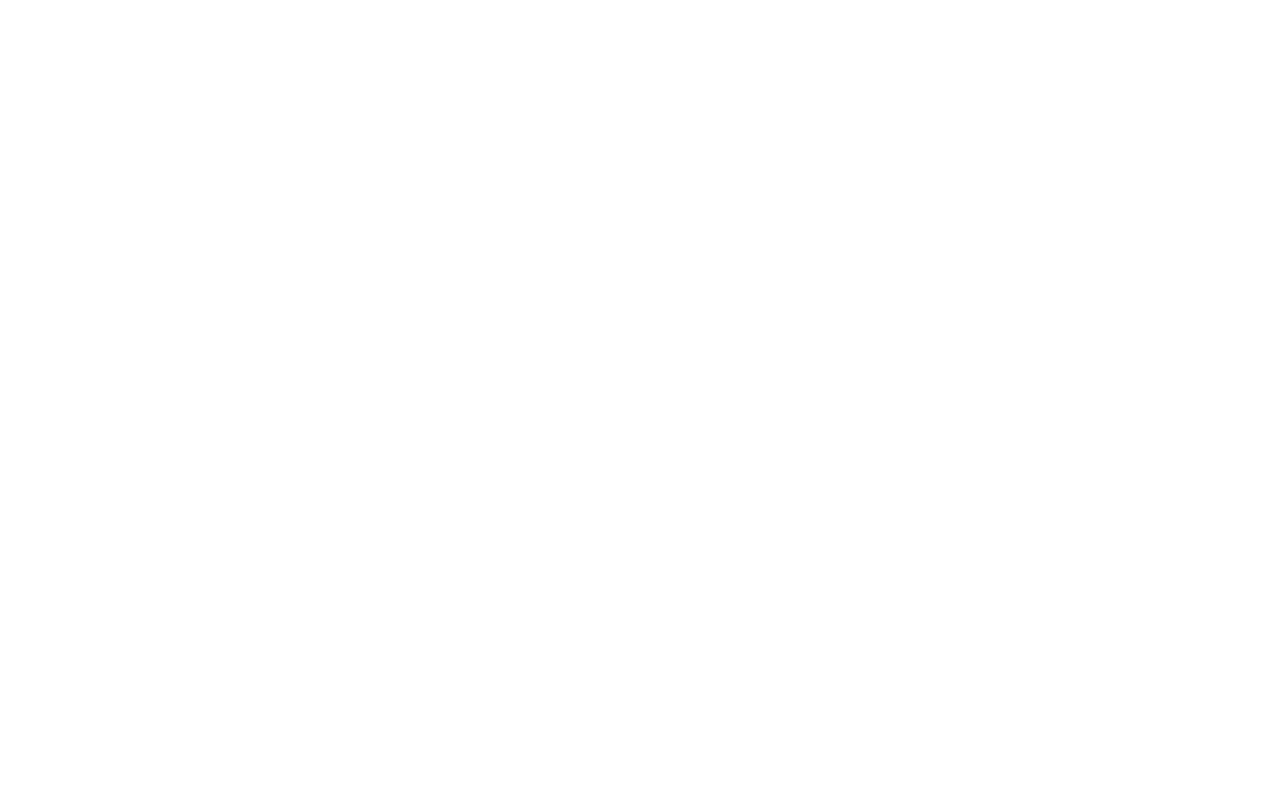
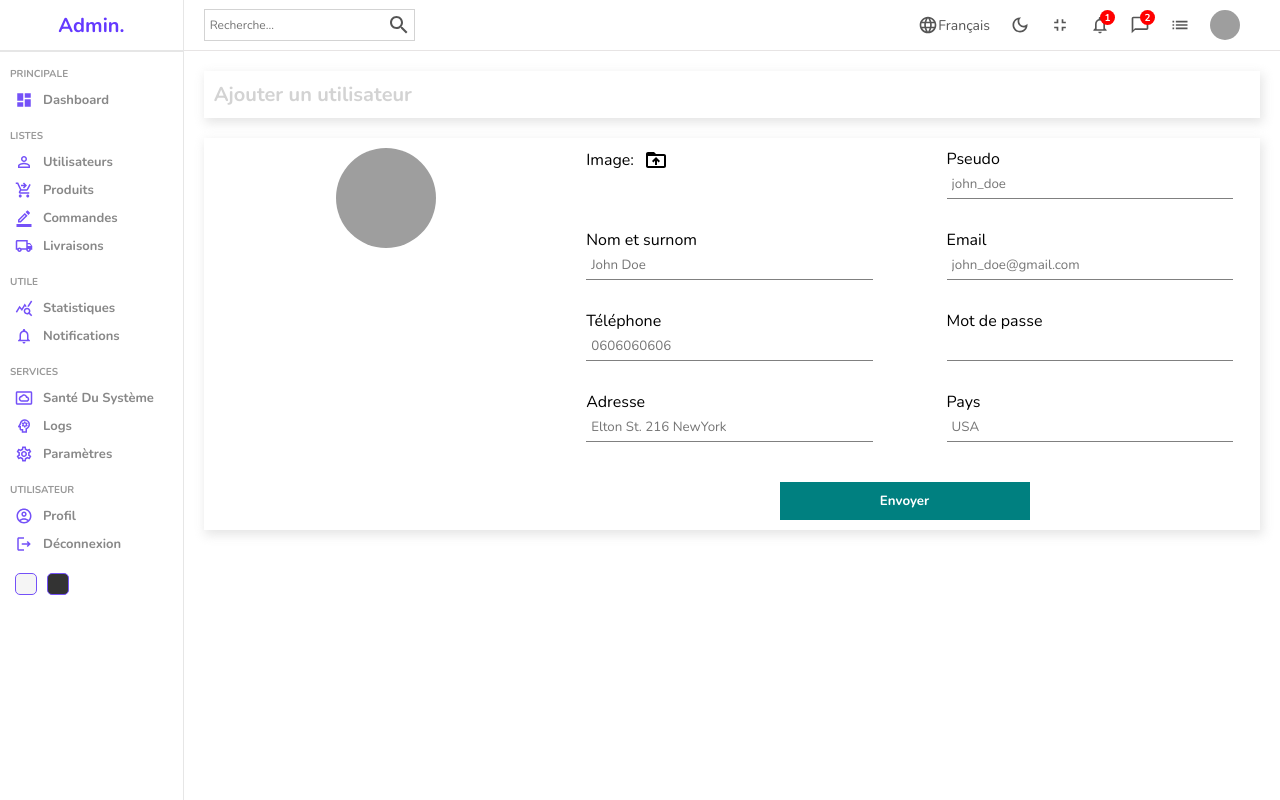
Before and after one commit to kevinkotcherga/dashboard-react, a React (Create React App) app: page /users/new in a window 1280 px wide. Built offline with nearby package versions, Linux system fonts and the light colour scheme; grey boxes are pictures that could not be loaded.

Commit message:
feat(page) : ajout de la page New

```diff
--- a/src/App.js
+++ b/src/App.js
@@ -4,6 +4,7 @@
 import List from './pages/list/List';
 import Single from './pages/single/Single';
 import New from './pages/new/New';
+import { productInputs, userInputs } from './formSource';
 
 function App() {
 	return (
@@ -16,12 +17,28 @@
 						<Route path="users">
 							<Route index element={<List />} />
 							<Route path=":userId" element={<Single />} />
-							<Route path="new" element={<New />} />
+							<Route
+								path="new"
+								element={
+									<New
+										inputs={userInputs}
+										title="Ajouter un nouvel utilisateur"
+									/>
+								}
+							/>
 						</Route>
 						<Route path="products">
 							<Route index element={<List />} />
 							<Route path=":productId" element={<Single />} />
-							<Route path="new" element={<New />} />
+							<Route
+								path="new"
+								element={
+									<New
+										inputs={productInputs}
+										title="Ajouter un nouveau produit"
+									/>
+								}
+							/>
 						</Route>
 					</Route>
 				</Routes>
--- /dev/null
+++ b/src/formSource.js
@@ -0,0 +1,76 @@
+export const userInputs = [
+	{
+		id: 1,
+		label: 'Pseudo',
+		type: 'text',
+		placeholder: 'john_doe',
+	},
+	{
+		id: 2,
+		label: 'Nom et surnom',
+		type: 'text',
+		placeholder: 'John Doe',
+	},
+	{
+		id: 3,
+		label: 'Email',
+		type: 'mail',
+		placeholder: 'john_doe@gmail.com',
+	},
+	{
+		id: 4,
+		label: 'Téléphone',
+		type: 'text',
+		placeholder: '0606060606',
+	},
+	{
+		id: 5,
+		label: 'Mot de passe',
+		type: 'password',
+	},
+	{
+		id: 6,
+		label: 'Adresse',
+		type: 'text',
+		placeholder: 'Elton St. 216 NewYork',
+	},
+	{
+		id: 7,
+		label: 'Pays',
+		type: 'text',
+		placeholder: 'USA',
+	},
+];
+
+export const productInputs = [
+	{
+		id: 1,
+		label: 'Titre',
+		type: 'text',
+		placeholder: 'Apple Macbook Pro',
+	},
+	{
+		id: 2,
+		label: 'Description',
+		type: 'text',
+		placeholder: 'Description',
+	},
+	{
+		id: 3,
+		label: 'Categories',
+		type: 'text',
+		placeholder: 'Computers',
+	},
+	{
+		id: 4,
+		label: 'Prix',
+		type: 'text',
+		placeholder: '100',
+	},
+	{
+		id: 5,
+		label: 'Stock',
+		type: 'text',
+		placeholder: 'in stock',
+	},
+];
--- a/src/pages/new/New.js
+++ b/src/pages/new/New.js
@@ -1,8 +1,57 @@
-import React from 'react';
+import React, { useState } from 'react';
 import './new.scss';
+import Sidebar from '../../components/sidebar/Sidebar';
+import Navbar from '../../components/navbar/Navbar';
+import { DriveFolderUpload } from '@mui/icons-material';
 
-const New = () => {
-	return <div></div>;
+const New = ({ inputs, title }) => {
+	const [file, setFile] = useState('');
+	return (
+		<div className="new">
+			<Sidebar />
+			<div className="newContainer">
+				<Navbar />
+				<div className="top">
+					<h1>Ajouter un utilisateur</h1>
+				</div>
+				<div className="bottom">
+					<div className="left">
+						<img
+							src={
+								file
+									? URL.createObjectURL(file)
+									: 'https://icon-library.com/images/no-image-icon/no-image-icon-0.jpg'
+							}
+							alt=""
+						/>
+					</div>
+					<div className="right">
+						<form>
+							<div className="formInput">
+								<label htmlFor="file">
+									Image: <DriveFolderUpload className="icon" />
+								</label>
+								<input
+									type="file"
+									id="file"
+									onChange={e => setFile(e.target.files[0])}
+									style={{ display: 'none' }}
+								/>
+							</div>
+							{inputs.map(input => (
+								<div className="formInput" key={input.id}>
+									<label>{input.label}</label>
+									<input type={input.type} placeholder={input.placeholder} />
+								</div>
+							))}
+
+							<button>Envoyer</button>
+						</form>
+					</div>
+				</div>
+			</div>
+		</div>
+	);
 };
 
 export default New;
--- a/src/pages/new/new.scss
+++ b/src/pages/new/new.scss
@@ -0,0 +1,77 @@
+.new{
+  width: 100%;
+  display: flex;
+
+  .newContainer{
+    flex: 6;
+
+    .top,
+      .bottom {
+        -webkit-box-shadow: 2px 4px 10px 1px rgba(0, 0, 0, 0.47);
+        box-shadow: 2px 4px 10px 1px rgba(201, 201, 201, 0.47);
+        padding: 10px;
+        margin: 20px;
+        display: flex;
+
+       h1 {
+        color: lightgray;
+        font-size: 20px;
+       }
+
+        .left {
+          flex: 1;
+          text-align: center;
+
+          img {
+            width: 100px;
+            height: 100px;
+            border-radius: 50%;
+            object-fit: cover;
+          }
+        }
+
+        .right {
+          flex: 2;
+
+          form {
+            display: flex;
+            flex-wrap: wrap;
+            gap: 30px;
+            justify-content: space-around;
+
+            .formInput {
+              width: 40%;
+
+              label {
+                display: flex;
+                align-items: center;
+                gap: 10px;
+
+                .icon {
+                  cursor: pointer;
+                }
+              }
+
+              input {
+                width:100%;
+                padding: 5px;
+                border: none;
+                border-bottom: 1px solid gray;
+              }
+            }
+
+            button {
+              width: 250px;
+              padding: 10px;
+              border: none;
+              background-color: teal;
+              color: white;
+              font-weight: bold;
+              cursor: pointer;
+              margin-top: 10px;
+            }
+          }
+        }
+    }
+  }
+}
```
